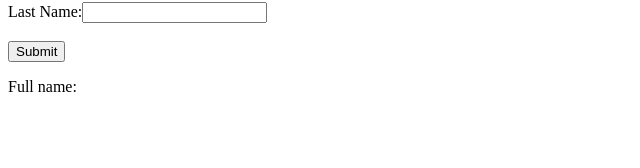
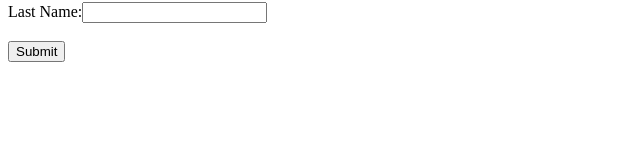
Before and after one commit to JasminePreetha/X_DisplayName, a React (Create React App) app: page / in a window 1280 px wide. Shown: the part 117-285 px from the top of the page, without its empty margins (0-640 px from the left). Built offline with nearby package versions, Linux system fonts and the light colour scheme.

Commit message:
new update

```diff
--- a/src/Displayname.jsx
+++ b/src/Displayname.jsx
@@ -1,3 +1,65 @@
+// import React, { useState, useEffect } from 'react';
+
+// const FullNameDisplay = () => {
+//   const [firstName, setFirstName] = useState('');
+//   const [lastName, setLastName] = useState('');
+//   const [fullName, setFullName] = useState('');
+//   const [error, setError] = useState(null);
+
+//   useEffect(() => {
+//     if (firstName && lastName) {
+//       setFullName(`${firstName} ${lastName}`);
+//     } else {
+//       setFullName('');
+//     }
+//   }, [firstName, lastName]);
+
+//   const handleFirstNameChange = (e) => {
+//     setFirstName(e.target.value);
+//   };
+
+//   const handleLastNameChange = (e) => {
+//     setLastName(e.target.value);
+//   };
+
+//   const handleSubmit = (e) => {
+//     e.preventDefault();
+
+//     if (!firstName || !lastName) {
+//       setError('Please fill in both first and last names!');
+//     } else {
+//       setError(null);
+//     }
+//   };
+
+//   return (
+//     <div>
+//       <h1>Full Name Display</h1>
+//       <form onSubmit={handleSubmit}>
+//         <label for="firstName">First Name:</label>
+//         <input
+//           type="text"
+//           id="firstName"
+//           value={firstName}
+//           onChange={handleFirstNameChange}
+//           required
+//         /><br /><br />
+//         <label for="lastName">Last Name:</label>
+//         <input
+//           type="text"
+//           id="lastName"
+//           value={lastName}
+//           onChange={handleLastNameChange}
+//           required
+//         /><br /><br />
+//         <button type="submit">Submit</button>
+//         {error && <p style={{ color: 'red' }}>{error}</p>}
+//         <p>Full name: {fullName}</p>
+//       </form>
+//     </div>
+//   );
+// };
+// export default FullNameDisplay;
 import React, { useState, useEffect } from 'react';
 
 const FullNameDisplay = () => {
@@ -5,6 +67,7 @@
   const [lastName, setLastName] = useState('');
   const [fullName, setFullName] = useState('');
   const [error, setError] = useState(null);
+  const [submitted, setSubmitted] = useState(false);
 
   useEffect(() => {
     if (firstName && lastName) {
@@ -29,6 +92,7 @@
       setError('Please fill in both first and last names!');
     } else {
       setError(null);
+      setSubmitted(true);
     }
   };
 
@@ -54,9 +118,10 @@
         /><br /><br />
         <button type="submit">Submit</button>
         {error && <p style={{ color: 'red' }}>{error}</p>}
-        <p>Full name: {fullName}</p>
+        {submitted && <p>Full name: {fullName}</p>}
       </form>
     </div>
   );
 };
+
 export default FullNameDisplay;
```
